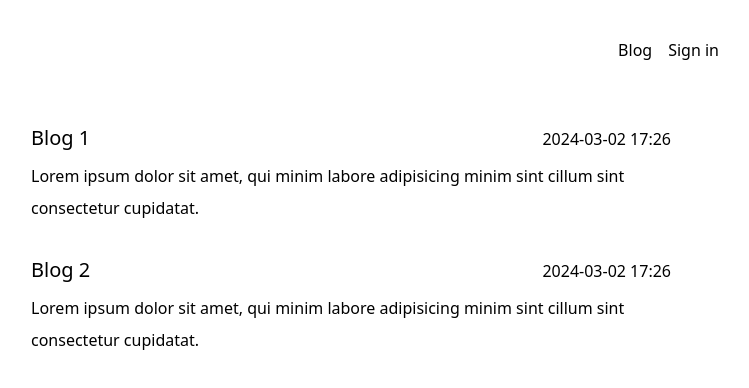
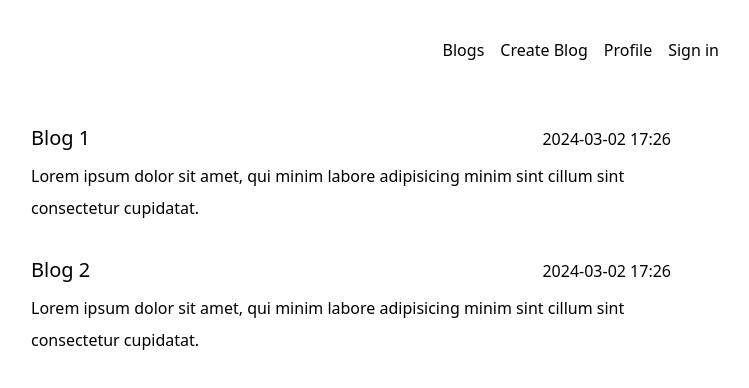
Before and after one commit to Blxckmage/Fable, a Next.js app: page / in a window 1280 px wide. Shown: the top 388 px of the page, without its empty margins (289-1038 px from the left). Built offline with nearby package versions, Linux system fonts and the light colour scheme; no server answers; what @catppuccin/tailwindcss would draw is missing.

Commit message:
feat: add new links

```diff
--- a/src/components/Header.jsx
+++ b/src/components/Header.jsx
@@ -1,8 +1,13 @@
 import { UserButton, SignedIn, SignedOut, SignInButton } from "@clerk/nextjs";
 import Link from "next/link";
 
-const Header = () => {
-  const links = [{ id: 0, name: "Blog", to: "/blogs" }];
+const Header = async () => {
+  // link to create blog
+  const links = [
+    { id: 0, name: "Blogs", to: "/blogs" },
+    { id: 1, name: "Create Blog", to: "/create" },
+    { id: 2, name: "Profile", to: "/profile" },
+  ];
 
   return (
     <nav className="m-auto mb-2 h-6 w-full max-w-4xl px-3 py-8 md:mb-12 md:px-20">
```
